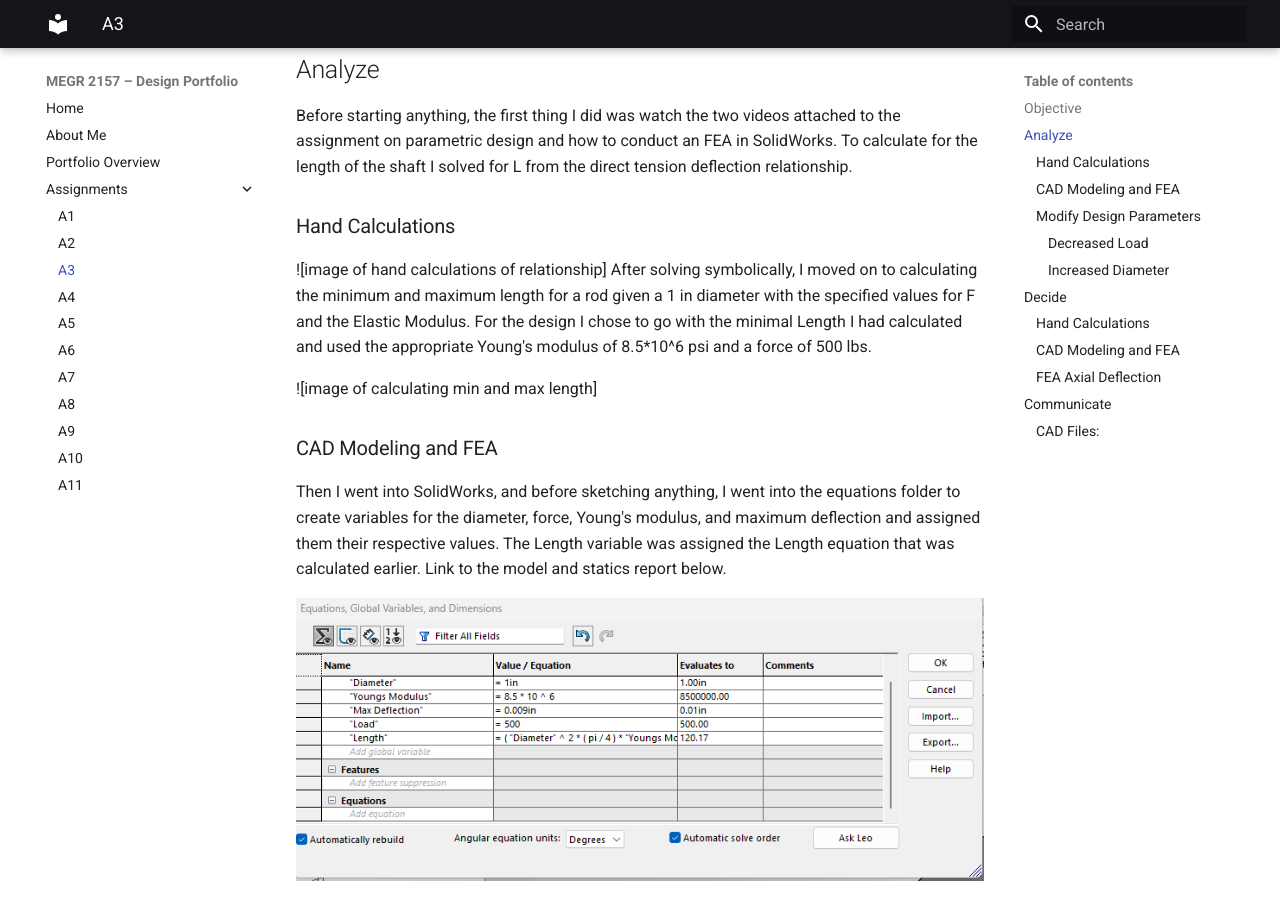
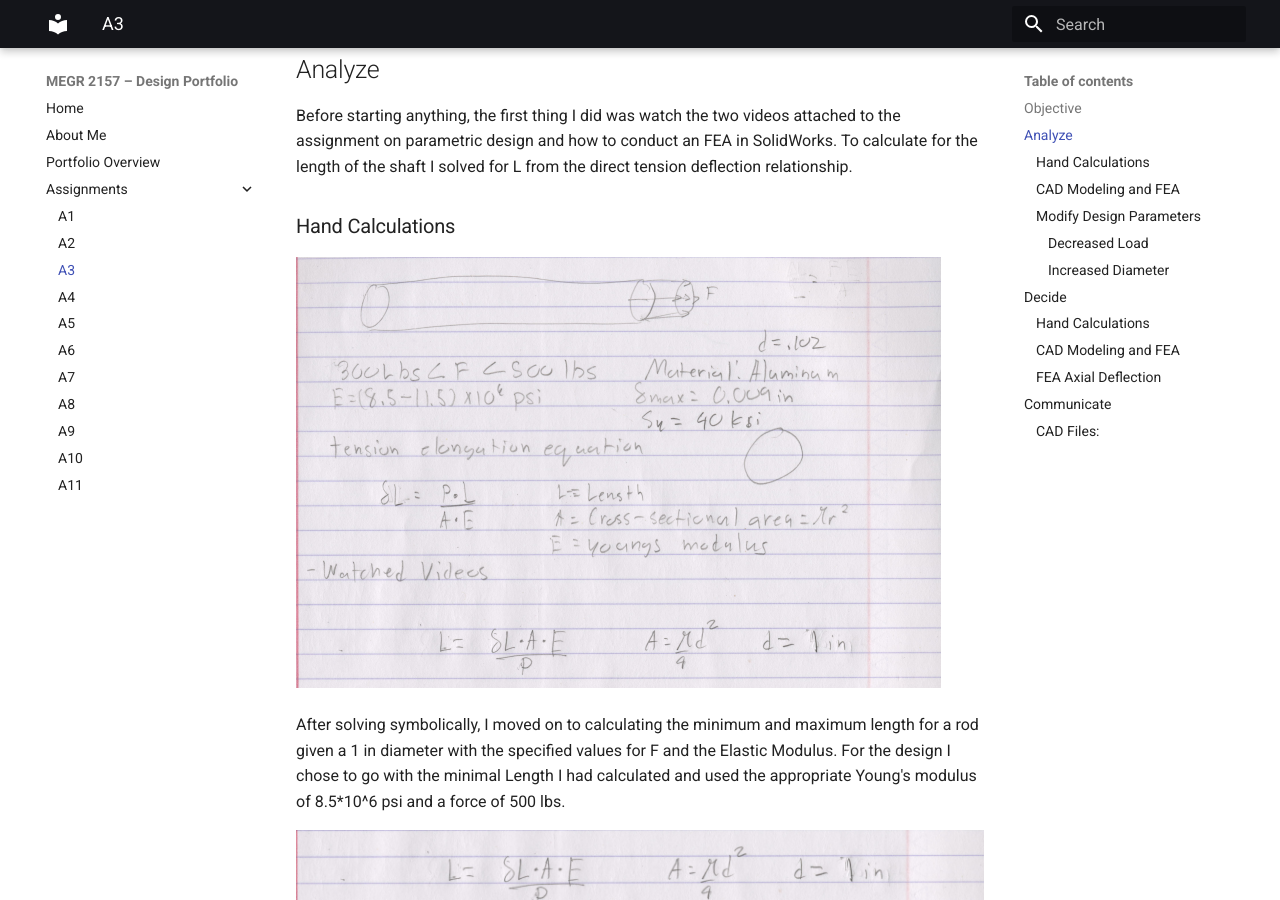
Before and after one commit to mbsibelius/megr2156-portfolio-mbs, an MkDocs documentation site: the page built from docs/assignments/A03/index.md, in a window 1280 px wide and 900 px high, scrolled down 379 px. Built offline with MkDocs 1.6.1 and Material for MkDocs 9.7.7, drawn with Linux system fonts in a browser that asks for light colours.

Commit message:
Update images in A03 assignment documentation
Updated images in the assignment documentation to include hand calculations and length calculations.

```diff
--- a/docs/assignments/A03/index.md
+++ b/docs/assignments/A03/index.md
@@ -11,10 +11,12 @@
 Before starting anything, the first thing I did was watch the two videos attached to the assignment on parametric design and how to conduct an FEA in SolidWorks. To calculate for the length of the shaft I solved for L from the direct tension deflection relationship.
 
 ### Hand Calculations
-![image of hand calculations of relationship]
+
+![image of hand calculations of relationship](symbolicEqns.png)
+
 After solving symbolically, I moved on to calculating the minimum and maximum length for a rod given a 1 in diameter with the specified values for F and the Elastic Modulus. For the design I chose to go with the minimal Length I had calculated and used the appropriate Young's modulus of 8.5*10^6 psi and a force of 500 lbs.
 
-![image of calculating min and max length]
+![image of calculating min and max length](handCalcLength.png)
 
 ### CAD Modeling and FEA
 
```
